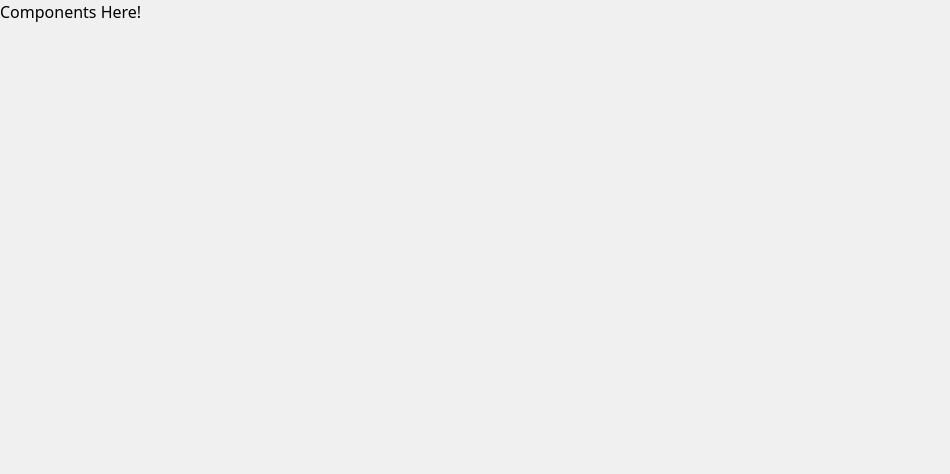
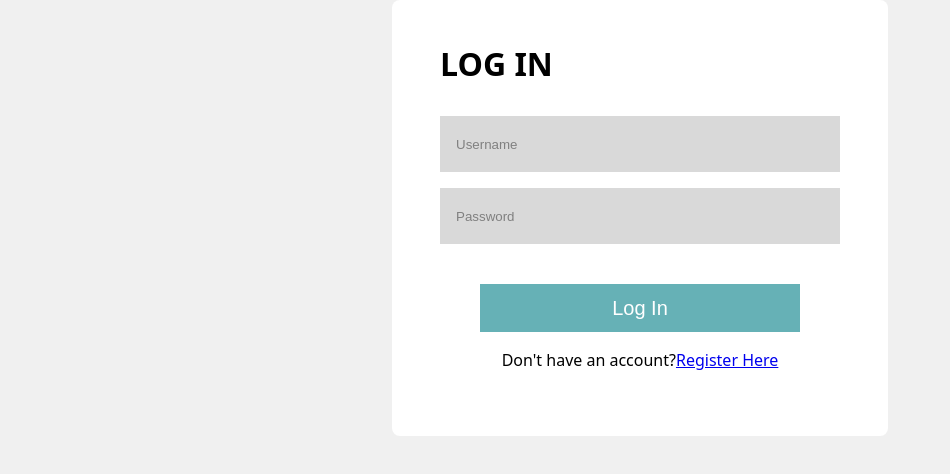
Before and after one commit to devsoc-unsw/trainee-pekkas-25t2, a React (Vite) app in the folder frontend/: page / in a window 1280 px wide. Shown: the top 474 px of the page, without its empty margins (0-950 px from the left). Built offline with nearby package versions, Linux system fonts and the light colour scheme.

Commit message:
fix up styles for login card

```diff
--- a/frontend/src/App.tsx
+++ b/frontend/src/App.tsx
@@ -1,9 +1,11 @@
 import './App.css'
 import LandingPage from './pages/LandingPage/LandingPage'
+import LoginPage from './pages/LoginPage/LoginPage'
 function App() {
 
   return (
-    <LandingPage/>
+    // <LandingPage/>
+    <LoginPage/>
   )
 }
 
--- a/frontend/src/components/LoginCard/LoginCard.module.css
+++ b/frontend/src/components/LoginCard/LoginCard.module.css
@@ -26,9 +26,13 @@
 .formInput {
     height: 1.5rem;
     background-color: #d9d9d9;
-    color: #808080;
+    color: black;
     border: none;
     padding: 1rem;
+}
+
+.formInput::placeholder {
+    color: #808080
 }
 
 .buttonContainer {
--- a/frontend/src/components/LoginCard/LoginCard.tsx
+++ b/frontend/src/components/LoginCard/LoginCard.tsx
@@ -17,28 +17,22 @@ function LoginCard() {
     <div className={styles.card}>
       <h1 className={styles.title}>LOG IN</h1>
       <form onSubmit={(e) => onSubmitHandler(e)} className={styles.form}>
-        <label htmlFor="username" className={styles.inputContainer}>
-          Username:
-          <input
+        <input
             type="text"
             className={styles.formInput}
             id="username"
             name="username"
-            placeholder='Enter username here'
+            placeholder='Username'
             onChange={(e) => setUsername(e.target.value)}
-          />
-        </label>
-        <label htmlFor="password" className={styles.inputContainer}>
-          Password:
-          <input
+        />
+        <input
             type="password"
             className={styles.formInput}
             id="password"
             name="password"
-            placeholder='Enter password here'
+            placeholder='Password'
             onChange={(e) => setPassword(e.target.value)}
-          />
-        </label>
+        />
         <div className={styles.buttonContainer}>
           <button type="submit" className={styles.loginButton}>Log In</button>
         </div>
--- /dev/null
+++ b/frontend/src/pages/LoginPage/LoginPage.module.css
@@ -0,0 +1,4 @@
+.container {
+    display: flex;
+    justify-content: center;
+}
--- /dev/null
+++ b/frontend/src/pages/LoginPage/LoginPage.tsx
@@ -0,0 +1,13 @@
+import React from 'react'
+import styles from "./LoginPage.module.css"
+import LoginCard from '../../components/LoginCard/LoginCard'
+
+function LoginPage() {
+  return (
+    <div className={styles.container}>
+      <LoginCard/>
+    </div>
+  )
+}
+
+export default LoginPage
```
